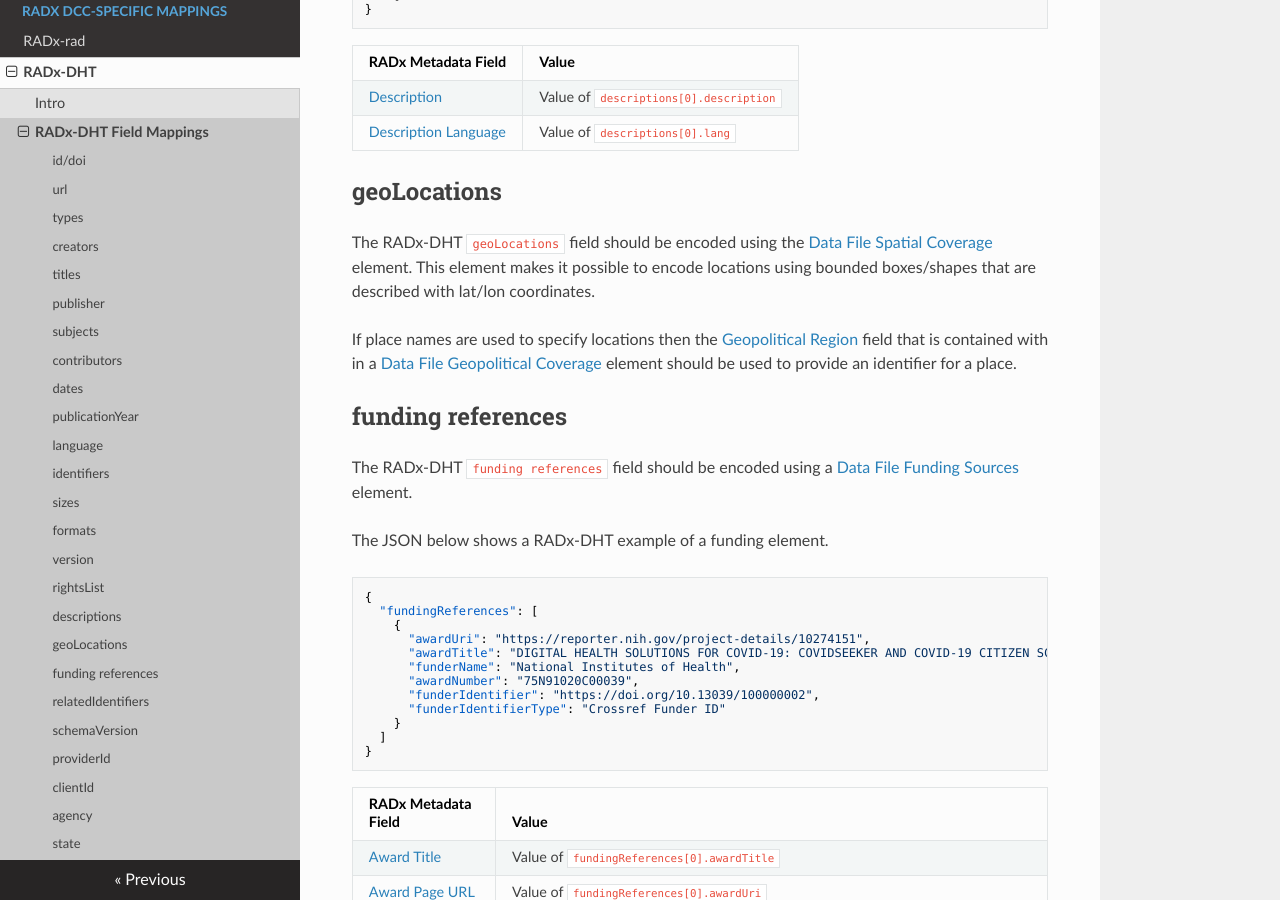
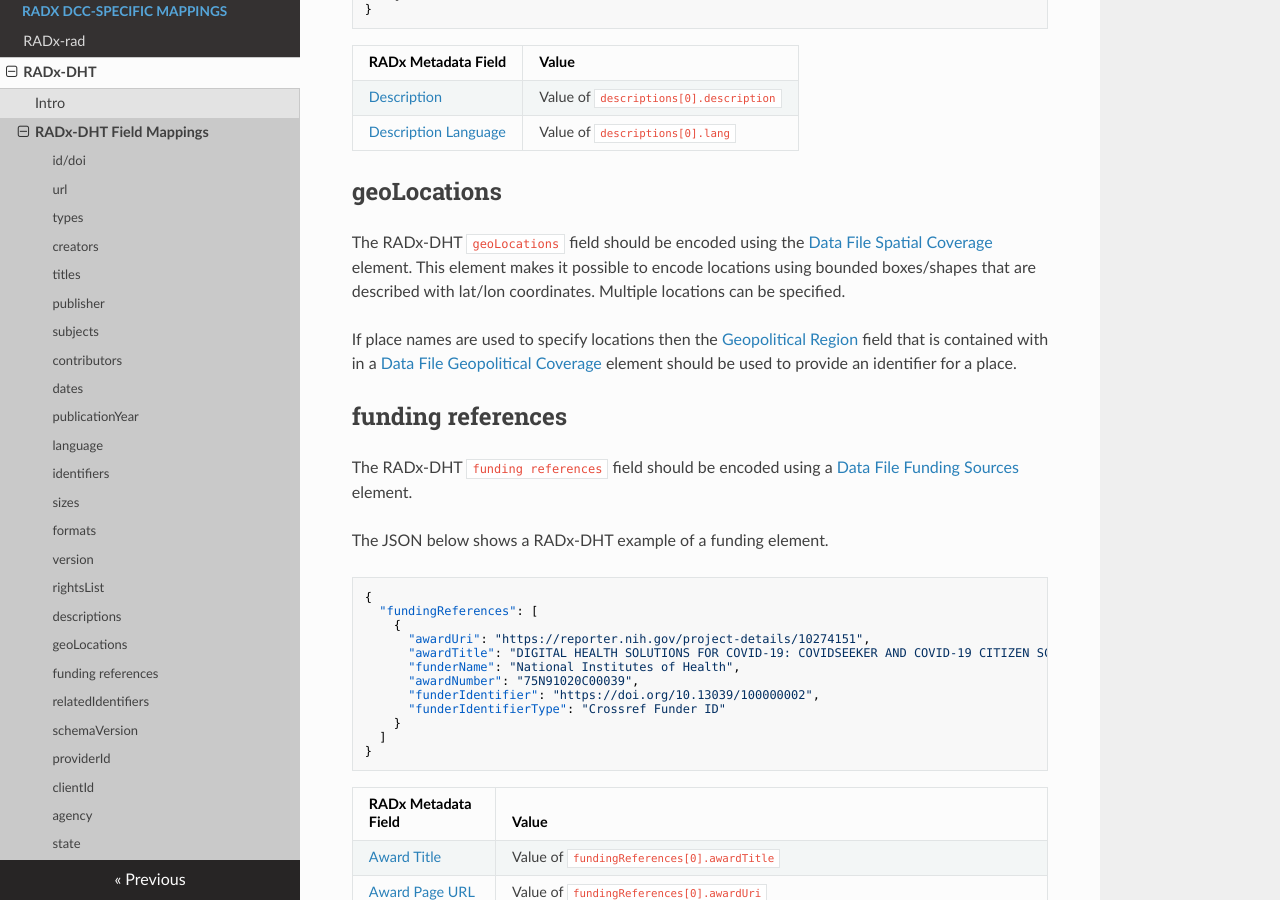
Before and after one commit to RADx/radx-metadata-spec-docs, an MkDocs documentation site: the page built from docs/radx-dht-mapping.md, in a window 1280 px wide and 900 px high, scrolled down 8016 px. Built offline with MkDocs 1.6.1, drawn with Linux system fonts in a browser that asks for light colours; nearby versions of some CDN libraries.

Commit message:
Added note on multiple locations

```diff
--- a/docs/radx-dht-mapping.md
+++ b/docs/radx-dht-mapping.md
@@ -342,7 +342,7 @@ The RADx-DHT `descriptions` field should be encoded using a [Data File Descripti
 
 ## geoLocations
 
-The RADx-DHT `geoLocations` field should be encoded using the [Data File Spatial Coverage](specification.md#data-file-spatial-coverage) element.  This element makes it possible to encode locations using bounded boxes/shapes that are described with lat/lon coordinates.
+The RADx-DHT `geoLocations` field should be encoded using the [Data File Spatial Coverage](specification.md#data-file-spatial-coverage) element.  This element makes it possible to encode locations using bounded boxes/shapes that are described with lat/lon coordinates.  Multiple locations can be specified.
 
 If place names are used to specify locations then the [Geopolitical Region](specification.md#geopolitical-region) field that is contained with in a [Data File Geopolitical Coverage](specification.md#data-file-geopolitical-coverage) element  should be used to provide an identifier for a place.
 
```
